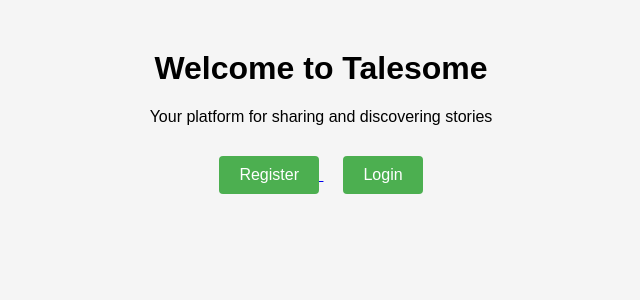
After one commit to ashwin-jm/talesome, a Django app: page / in a window 1280 px wide. The commit adds this page. Shown: the top 300 px of the page, without its empty margins (319-959 px from the left). Run offline with Django 5.2, Linux system fonts and the light colour scheme.

Commit message:
Add home page and styling

```diff
--- a/talesome/core/templates/core/base.html
+++ b/talesome/core/templates/core/base.html
@@ -4,6 +4,40 @@
     <meta charset="UTF-8">
     <meta name="viewport" content="width=device-width, initial-scale=1.0">
     <title>{% block title %}Talesome{% endblock %}</title>
+    <style>
+        body {
+            font-family: Arial, sans-serif;
+            margin: 0;
+            padding: 0;
+            background-color: #f5f5f5;
+        }
+        .alert {
+            padding: 15px;
+            margin: 10px 0;
+            border: 1px solid transparent;
+            border-radius: 4px;
+        }
+        .alert-success {
+            color: #3c763d;
+            background-color: #dff0d8;
+            border-color: #d6e9c6;
+        }
+        .alert-error {
+            color: #a94442;
+            background-color: #f2dede;
+            border-color: #ebccd1;
+        }
+        button {
+            background-color: #4CAF50;
+            color: white;
+            border: none;
+            border-radius: 4px;
+            cursor: pointer;
+        }
+        button:hover {
+            background-color: #45a049;
+        }
+    </style>
 </head>
 <body>
     {% if messages %}
--- /dev/null
+++ b/talesome/core/templates/core/home.html
@@ -0,0 +1,19 @@
+{% extends 'core/base.html' %}
+
+{% block title %}Welcome to Talesome{% endblock %}
+
+{% block content %}
+    <div style="text-align: center; margin-top: 50px;">
+        <h1>Welcome to Talesome</h1>
+        <p>Your platform for sharing and discovering stories</p>
+
+        <div style="margin-top: 30px;">
+            <a href="{% url 'register' %}" style="margin-right: 20px;">
+                <button style="padding: 10px 20px; font-size: 16px;">Register</button>
+            </a>
+            <a href="{% url 'login' %}">
+                <button style="padding: 10px 20px; font-size: 16px;">Login</button>
+            </a>
+        </div>
+    </div>
+{% endblock %}
--- a/talesome/core/urls.py
+++ b/talesome/core/urls.py
@@ -2,5 +2,7 @@ from django.urls import path
 from . import views
 
 urlpatterns = [
+    path('', views.home, name='home'),
     path('register/', views.register, name='register'),
+    path('login/', views.login, name='login'),
 ]
--- a/talesome/core/views.py
+++ b/talesome/core/views.py
@@ -1,6 +1,12 @@
 from django.shortcuts import render, redirect
 from django.contrib import messages
 from .forms import UserRegisterForm
+
+def home(request):
+    return render(request, 'core/home.html')
+
+def login(request):
+    return render(request, 'core/register.html')
 
 def register(request):
     if request.method == "POST":
```
Also changed, not shown: talesome/core/templates/core/register.html (+61 -4 lines).
